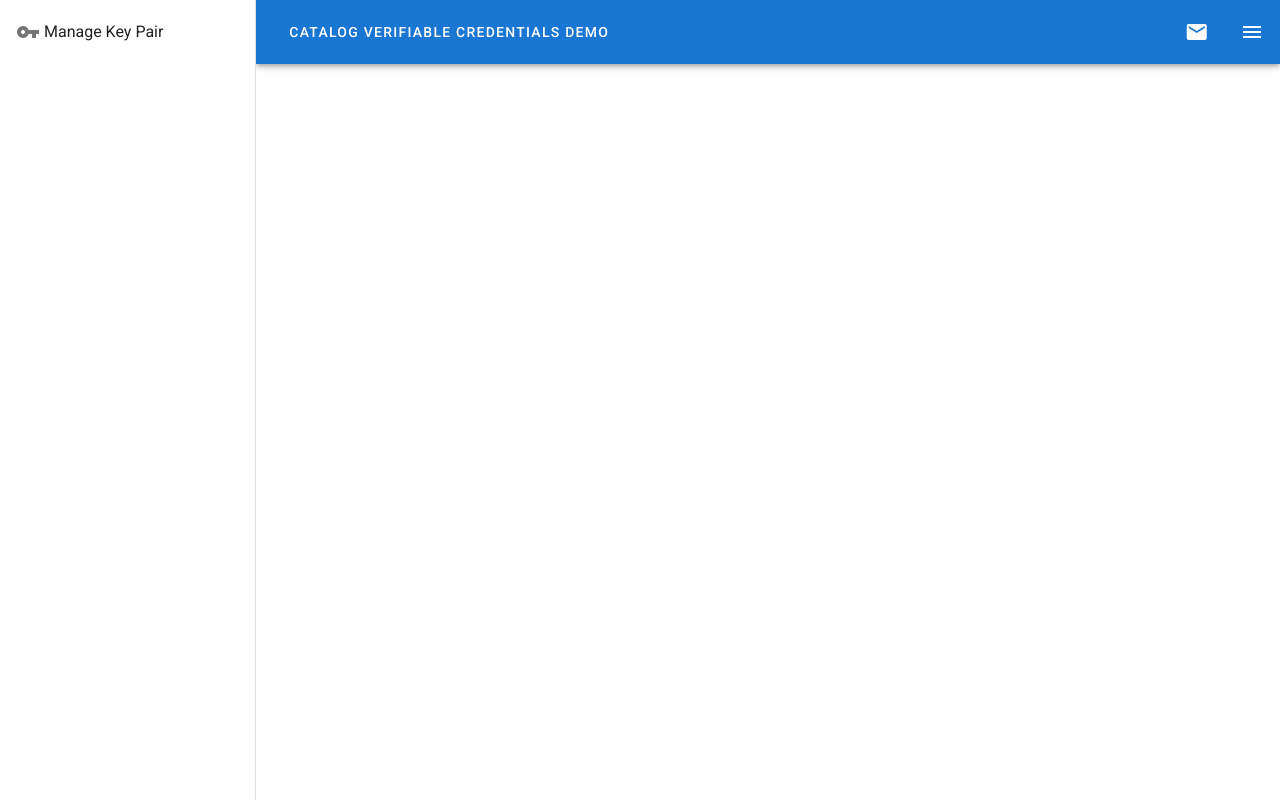
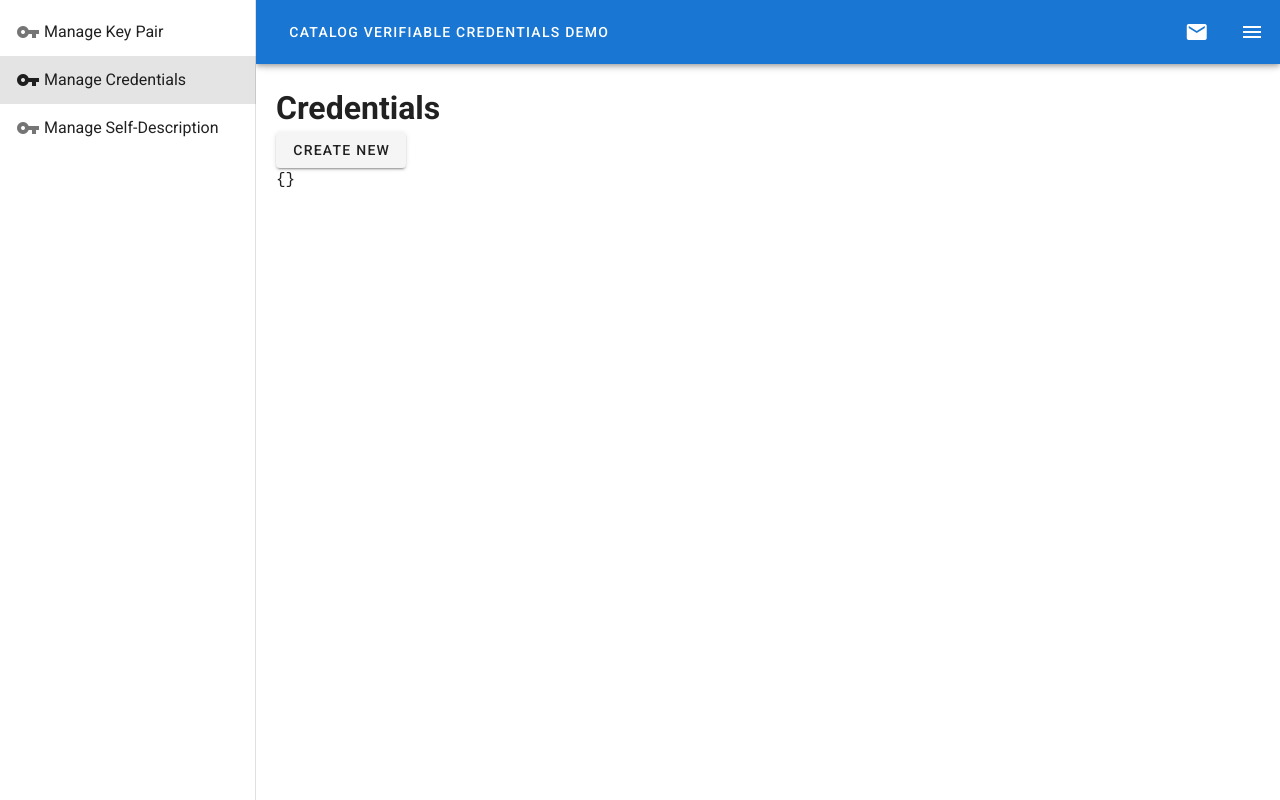
Before and after one commit to boschresearch/gx-ssi-demonstrator, a Nuxt app: page /credentials in a window 1280 px wide. Built offline with nearby package versions, Linux system fonts and the light colour scheme.

Commit message:
First steps to create a credential

```diff
--- a/layouts/default.vue
+++ b/layouts/default.vue
@@ -28,6 +28,14 @@
                     <v-icon>mdi-key</v-icon><p>&nbsp;</p>
                     <v-list-item-title>Manage Key Pair</v-list-item-title>
                 </v-list-item>
+                <v-list-item link to="/credentials">
+                    <v-icon>mdi-key</v-icon><p>&nbsp;</p>
+                    <v-list-item-title>Manage Credentials</v-list-item-title>
+                </v-list-item>
+                <v-list-item link to="/selfdescription">
+                    <v-icon>mdi-key</v-icon><p>&nbsp;</p>
+                    <v-list-item-title>Manage Self-Description</v-list-item-title>
+                </v-list-item>
           </v-list>
       </v-navigation-drawer>
 
--- /dev/null
+++ b/pages/credentials.vue
@@ -0,0 +1,61 @@
+<template>
+  <div>
+    <h1>Credentials</h1>
+    <v-btn @click="createVC()">Create new</v-btn>
+    <pre>{{credential}}</pre>
+  </div>
+</template>
+
+<script>
+import vc from 'vc-js'
+import jsonld from 'jsonld'
+import { Ed25519VerificationKey2018 } from '@digitalbazaar/ed25519-verification-key-2018'
+import { Ed25519Signature2018 } from '@digitalbazaar/ed25519-signature-2018'
+
+export default {
+  data () {
+    return {
+      credential: {}
+    }
+  },
+  methods: {
+    async createVC () {
+      const credential = {
+        '@context': [
+          'https://www.w3.org/2018/credentials/v1',
+          'https://w3id.org/traceability/v1'
+        ],
+        id: new Date().getTime().toString(),
+        type: ['VerifiableCredential'],
+        issuer: this.$store.state.keyPair.controller,
+        issuanceDate: '2010-01-01T19:23:24Z',
+        credentialSubject: {
+          id: this.$store.state.keyPair.controller,
+          type: ['LEIentity'],
+          legalName: 'Automotive Parts Unlimited'
+        }
+      }
+
+      const keyPair = await Ed25519VerificationKey2018.from(this.$store.state.keyPair)
+      const suite = new Ed25519Signature2018({
+        verificationMethod: this.$store.state.keyPair.id,
+        controller: this.$store.state.keyPair.controller,
+        key: keyPair
+      })
+
+      const verifiableCredential = await vc.issue({
+        credential,
+        suite,
+        compactProof: false, // security-v2 issues
+        documentLoader: jsonld.documentLoaders.xhr
+      })
+      this.credential = verifiableCredential
+    }
+  }
+
+}
+</script>
+
+<style>
+
+</style>
--- a/pages/keys.vue
+++ b/pages/keys.vue
@@ -21,8 +21,13 @@ export default {
   },
   methods: {
     async generateKey () {
-      const keyPair = await Ed25519VerificationKey2018.generate()
-      this.$store.commit('setKeyPair', keyPair)
+      const keyPair = await Ed25519VerificationKey2018.generate({
+        id: 'http://localhost:3000/api/user/user1/key',
+        controller: 'http://localhost:3000/api/user/user1'
+      })
+      const keyPairExport = keyPair.export({ publicKey: true, privateKey: true })
+      keyPairExport['@context'] = 'https://w3id.org/security/v2' // TODO: do we need this
+      this.$store.commit('setKeyPair', keyPairExport)
     }
   }
 }
--- /dev/null
+++ b/pages/selfdescription.vue
@@ -0,0 +1,15 @@
+<template>
+  <div>
+    <h1>Self-Description</h1>
+  </div>
+</template>
+
+<script>
+export default {
+
+}
+</script>
+
+<style>
+
+</style>
```
